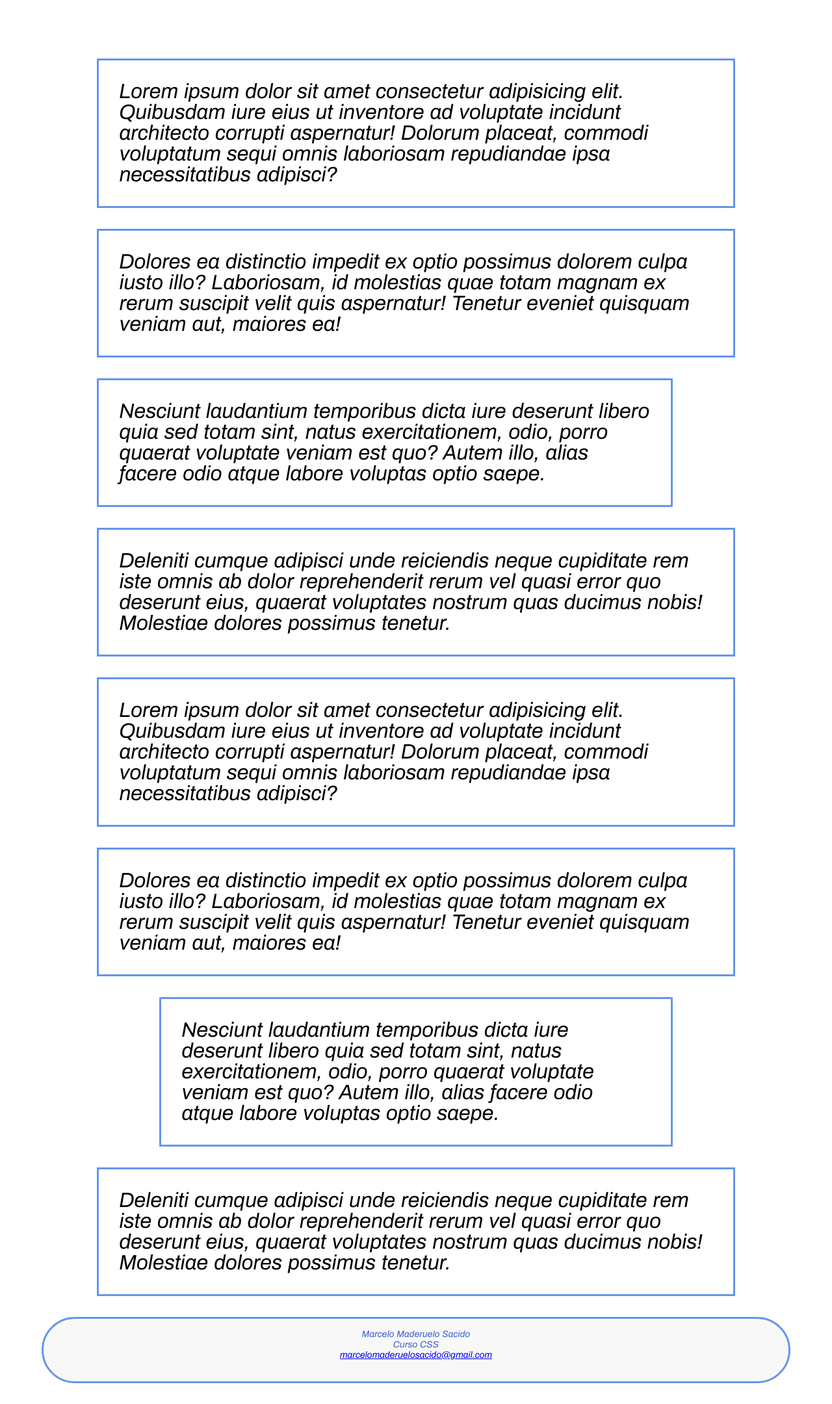
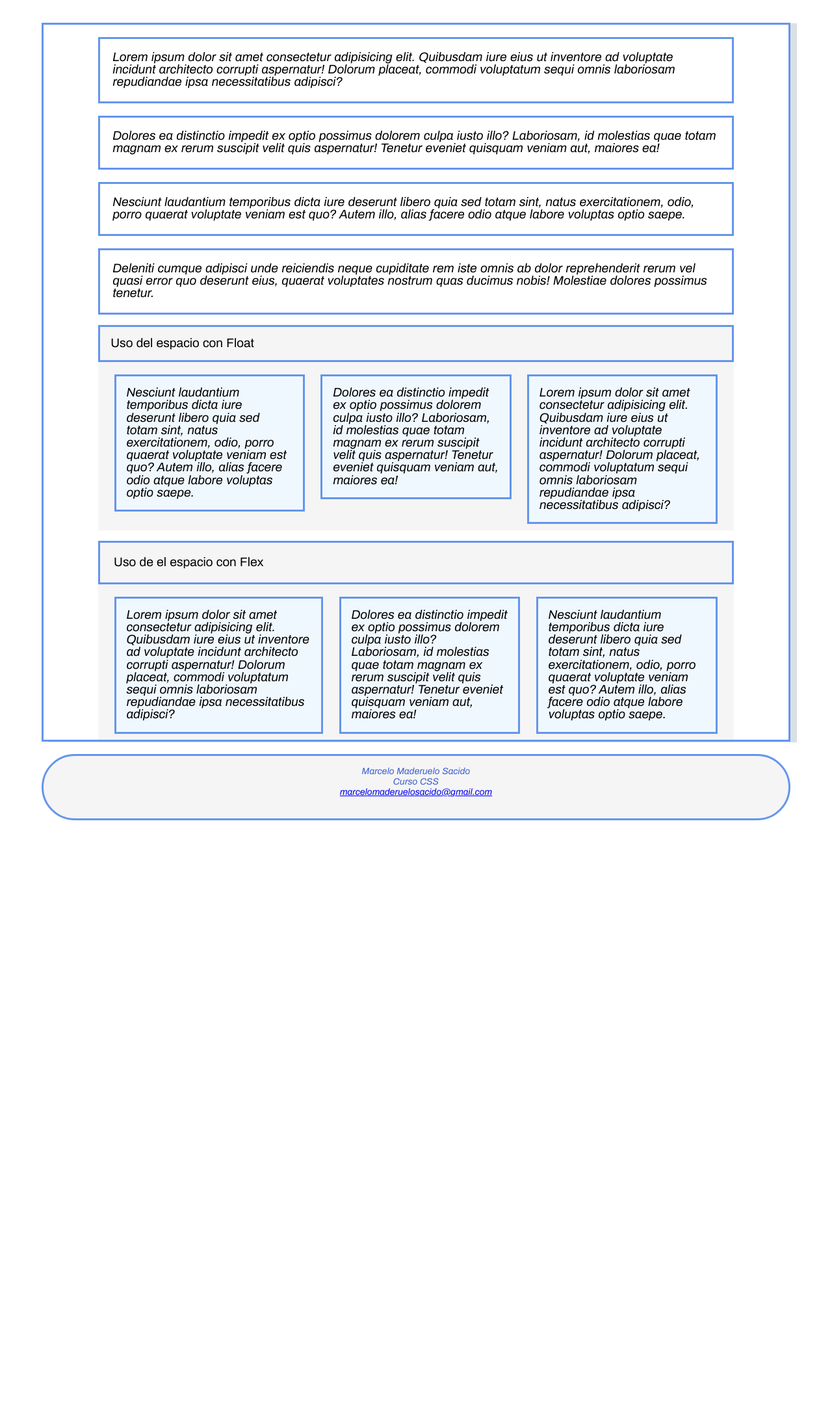
Before and after one commit to marcelo-024/desarrollo_web_2019, a PHP site: page / in a window 1280 px wide. Shown: the part 253-2413 px from the top of the page at 65% size. After the commit the page ends 1515 px from the top, so only its background shows below. Run offline with PHP 8.4, Linux system fonts and the light colour scheme.

Commit message:
Textos y LAYOUT CSS

```diff
--- a/12_textos/css/reset.css
+++ b/12_textos/css/reset.css
@@ -16,6 +16,7 @@
 figure, figcaption, footer, header, hgroup,
 menu, nav, output, ruby, section, summary,
 time, mark, audio, video {
+	box-sizing: border-box;
 	margin: 0;
 	padding: 0;
 	border: 0;
--- a/12_textos/css/styles.css
+++ b/12_textos/css/styles.css
@@ -37,14 +37,15 @@
     --size_h2: calc(var(--size_h1)/2);
     --size_h3: 2rem;
     --color_font: #3d5fce;
-    --color_back: rgb(248, 248, 248);
+    --color_back: rgb(245, 245, 245);
     --color_border: rgb(100, 149, 237);
     --color_block: aliceblue;
     --color_box: rgba(202, 202, 202, 0.397);
     --margin_vert: 0.5rem;
     --margin_hor: 4rem;
     --margin_p: calc(var(--margin_vert)*2.5);
-    --border: solid 3px var(--color_border)
+    --border: solid 3px var(--color_border);
+
 }
 
 /************************************************************
@@ -54,6 +55,8 @@
 body {
     font-family: var(--font_main);
     /* background-image: radial-gradient(#4d95be, #ffffff); */
+    padding: 0;
+    margin: 0;
 }
 
 /************************************************************
@@ -67,7 +70,6 @@
     background-color: var(--color_back);
     margin: 0.5rem 4rem;
     margin-right: 4rem;
-
     text-align: center;
     background-size: 100%;
     border: var(--border);
@@ -79,7 +81,6 @@
     font-style: italic;
     margin-top: 1rem;
     padding-bottom: 3rem;
-
     font-size: var(--size_h1);
     color: var(--color_font);
 }
@@ -89,31 +90,29 @@
     font-size: var(--size_h3);
     padding-left: 1rem;
     padding-right: 1rem;
-
 }
-
 
 /************************************************************
   c o n t e n t  w r a p p e r
 *************************************************************/
-.content_wrapper{
 
-    font-size: 2em;
+.content_wrapper {
+    font-size: 1.2em;
 }
-
 
 /************************************************************
   M A I N
 *************************************************************/
 
 main {
-
     font-family: var(--font_main);
     margin: var(--margin_vert) var(--margin_hor);
     margin-top: 1.8em;
     margin-bottom: 1em;
     /* border: var(--border); */
-   /*  text-align: center; */
+    /*  text-align: center; */
+    box-shadow: 10px 1px 1px 0px rgb(218, 224, 228);
+    border: var(--border);
 
 }
 
@@ -122,32 +121,123 @@
     line-height: 1em;
     font-family: var(--font_italic);
     /* font-size: var(--size_h3); */
-     border: var(--border);
+    border: var(--border);
     padding: 1em;
     margin: (var(--margin_p));
     margin-top: 1em;
+}
+
+main>section {
+    width: 85.3%;
+    margin-left: auto;
+    margin-right: auto;
+}
+
+/************************************************************
+   .space
+*************************************************************/
+
+section.space {
+    /* margin-left: 1rem;
+    margin-right: 1rem; */
+    margin-top: 1rem;
+    background-color: var(--color_back);
+    padding-bottom: 0.5em;
+}
+
+section.space h2 {
+    border: var(--border);
+    border-color: var(--color_border);
+    padding: 1rem;
+    /* display: block; */
+}
+
+section.space p {
+    /* display: inline-block; */
+   /*  float: right;
+    width: 30%;
+    margin-right: 2.5%; */
+    padding: 1rem;
+    background-color: var(--color_block);
+    vertical-align: top;
+    margin-left: 0.5em;
+    margin-right: 0.5em;
+}
+
+
+
+/************************************************************
+   .flex
+*************************************************************/
+
+section.flex {
+    /* margin-left: 1rem;
+    margin-right: 1rem; */
+    margin-top: 1rem;
+    background-color: var(--color_back);
+    padding-bottom: 0.5em;
 
 
 }
-main section {
-width: 85.3%;
 
-margin-left: auto;
-margin-right: auto;
+section.flex h2 {
+     border: var(--border);
+    border-color: var(--color_border);
+    padding: 1.3rem;
 
-
-}
-main section p:nth-of-type(3){
-
-    margin-right: 3em;
-}
-main section + section p:nth-of-type(3){
-
-
-    margin-left: 3em;
 }
 
 
+
+
+
+
+section.flex .flex_wrapper p {
+    /* display: inline-block; */
+
+    padding: 1rem;
+    background-color: var(--color_block);
+    margin-left: 0.5em;
+    margin-right: 0.5em;
+
+}
+
+
+
+@media screen and (min-width: 690px) {
+    section.space p {
+        float: right;
+    width: 30%;
+    margin-right: 2.5%;
+    }
+
+    section.space::after {
+        content: "";
+        display: block;
+        clear: both;
+        float: none;
+    }
+    section.space p:not(:last-of-type) {
+
+        margin-left: 0;
+    }
+
+
+    section.flex .flex_wrapper{
+
+        display: flex;
+     }
+     section.flex .flex_wrapper p  {/* width: 30%; */
+     margin-left: 2.5%;}
+
+     section.flex .flex_wrapper p:last-of-type {
+        margin-right: 2.5%;
+       }
+       section.flex .flex_wrapper p:not(:last-of-type){
+
+        margin-right:0;
+       }
+}
 /************************************************************
   F O O T E R
 *************************************************************/
@@ -168,7 +258,6 @@
     color: var(--color_font);
     font-family: var(--font_italic);
     line-height: 1rem;
-
     border: var(--border);
     border-radius: 15rem;
 }
@@ -183,18 +272,10 @@
 
 *************************************************************/
 
+/************************************************************
+
+*************************************************************/
 
 /************************************************************
 
 *************************************************************/
-
-
-/************************************************************
-
-*************************************************************/
-
-
-
-/************************************************************
-
-*************************************************************/
--- a/12_textos/index.html
+++ b/12_textos/index.html
@@ -39,7 +39,10 @@
                     tenetur.</p>
             </section>
 
-            <section class="margins">
+            <section class="space">
+                <header>
+                    <h2>Uso del espacio con Float</h2>
+                </header>
                 <p>Lorem ipsum dolor sit amet consectetur adipisicing elit. Quibusdam iure eius ut inventore ad
                     voluptate
                     incidunt architecto corrupti aspernatur! Dolorum placeat, commodi voluptatum sequi omnis laboriosam
@@ -53,13 +56,30 @@
                     odio, porro quaerat voluptate veniam est quo? Autem illo, alias facere odio atque labore voluptas
                     optio
                     saepe.</p>
-                <p>Deleniti cumque adipisci unde reiciendis neque cupiditate rem iste omnis ab dolor reprehenderit rerum
-                    vel
-                    quasi error quo deserunt eius, quaerat voluptates nostrum quas ducimus nobis! Molestiae dolores
-                    possimus
-                    tenetur.</p>
+
             </section>
+            <section class="flex">
+                    <header>
+                        <h2>Uso de el espacio con Flex</h2>
+                    </header>
+                    <div class="flex_wrapper">
+                         <p>Lorem ipsum dolor sit amet consectetur adipisicing elit. Quibusdam iure eius ut inventore ad
+                        voluptate
+                        incidunt architecto corrupti aspernatur! Dolorum placeat, commodi voluptatum sequi omnis laboriosam
+                        repudiandae ipsa necessitatibus adipisci?</p>
+                    <p>Dolores ea distinctio impedit ex optio possimus dolorem culpa iusto illo? Laboriosam, id molestias
+                        quae
+                        totam magnam ex rerum suscipit velit quis aspernatur! Tenetur eveniet quisquam veniam aut, maiores
+                        ea!
+                    </p>
+                    <p>Nesciunt laudantium temporibus dicta iure deserunt libero quia sed totam sint, natus exercitationem,
+                        odio, porro quaerat voluptate veniam est quo? Autem illo, alias facere odio atque labore voluptas
+                        optio
+                        saepe.</p>
+                    </div>
 
+
+                </section>
 
         </main>
 
```
Also changed, not shown: 12_textos/assets/xanax.jpg (added).
